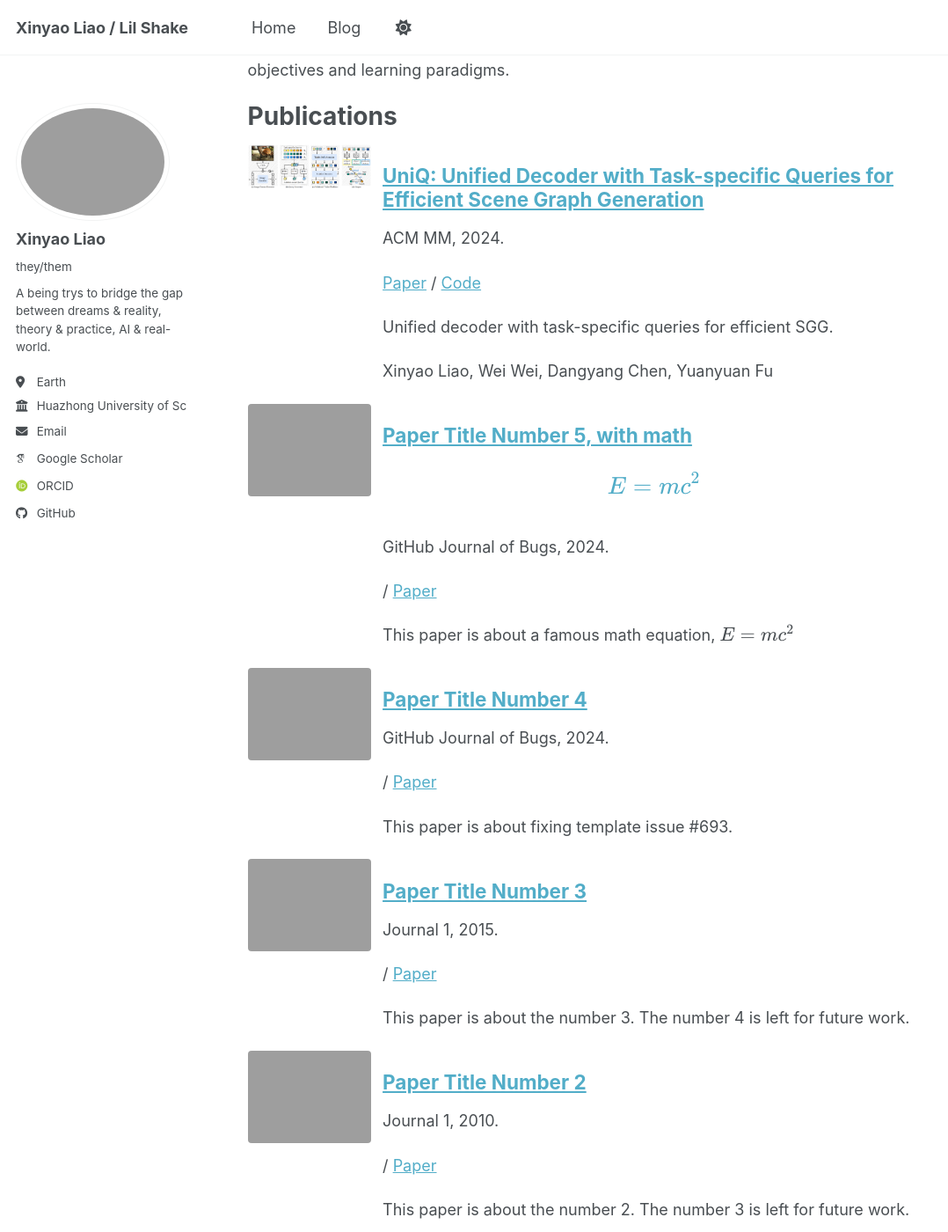
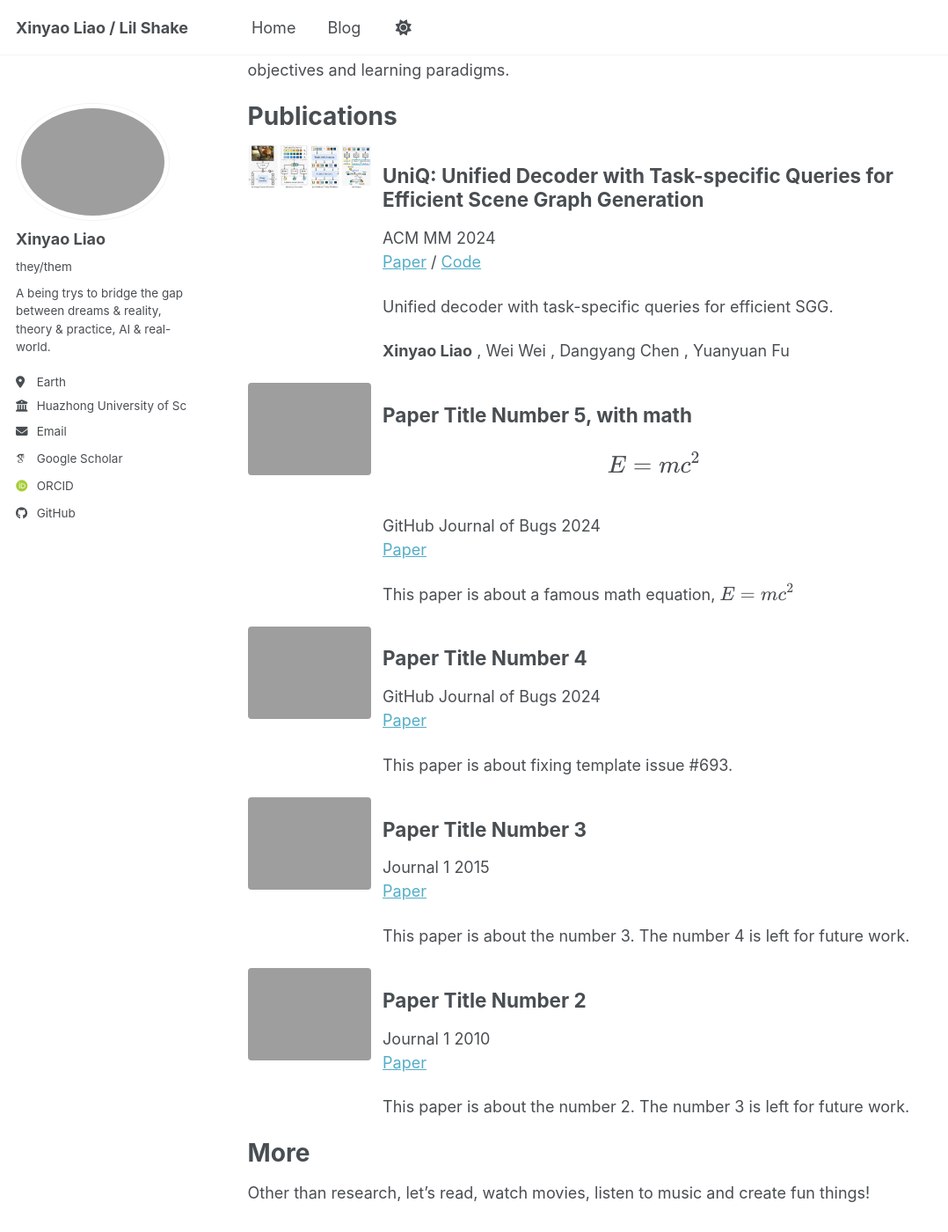
Before and after one commit to Lil-Shake/Lil-Shake.github.io, a Jekyll site: the page built from _pages/about.md, in a window 1280 px wide and 1400 px high, scrolled down 288 px. Shown: the whole window at 88% size, without its empty margins (0-1078 px from the left). Built offline with Jekyll 4.4.1, drawn with Linux system fonts in a browser that asks for light colours; some web fonts are replaced; a script bundle is joined from its source files by our own code; library files that are not in the unit come from our copies.

Commit message:
Enhance author formatting and link structure
Refactor author display and publication links in archive.

```diff
--- a/_includes/archive-single.html
+++ b/_includes/archive-single.html
@@ -10,46 +10,81 @@
 {% endif %}
 
 {% assign title = post.title %}
+
 {% assign show_publication_teaser = post.collection == 'publications' and teaser %}
 
+{%- comment -%}
+===========================
+   AUTHOR NAME BOLDING
+===========================
+{%- endcomment -%}
+{% capture authors_list %}
+  {% for a in post.authors %}
+    {% assign name = a | strip %}
+    {% if name == "Xinyao Liao" %}
+      <strong>{{ name }}</strong>
+    {% else %}
+      {{ name }}
+    {% endif %}
+    {% unless forloop.last %}, {% endunless %}
+  {% endfor %}
+{% endcapture %}
+
+{%- comment -%}
+===========================
+   PUBLICATION LINKS
+===========================
+{%- endcomment -%}
 {% capture publication_links %}
-  <p>
+  <p class="pub-links">
+    {% assign has_prev = false %}
+
     {% if post.website %}
-      <a href="{{ post.website }}">Website</a>
+      <a class="pub-link" href="{{ post.website }}">Website</a>
       {% assign has_prev = true %}
     {% endif %}
 
     {% if post.paperurl %}
       {% if has_prev %} / {% endif %}
-      <a href="{{ post.paperurl }}">Paper</a>
+      <a class="pub-link" href="{{ post.paperurl }}">Paper</a>
       {% assign has_prev = true %}
     {% endif %}
 
     {% if post.code or post.codeurl %}
       {% assign code_link = post.code | default: post.codeurl %}
       {% if has_prev %} / {% endif %}
-      <a href="{{ code_link }}">Code</a>
+      <a class="pub-link" href="{{ code_link }}">Code</a>
       {% assign has_prev = true %}
     {% endif %}
   </p>
 {% endcapture %}
 
+{%- comment -%}
+===========================
+   VENUE BADGE
+===========================
+{%- endcomment -%}
+{% capture venue_badge %}
+  {% if post.venue %}
+    <span class="venue-badge">
+      {{ post.venue }} {{ post.date | date: "%Y" }}
+    </span>
+  {% endif %}
+{% endcapture %}
+
+{%- comment -%}
+===========================
+   MAIN BLOCK
+===========================
+{%- endcomment -%}
 {% capture archive_item_content %}
+  <!-- Title -->
+  <h2 class="archive__item-title">{{ title }}</h2>
 
-  <!-- Title -->
-  <h2 class="archive__item-title" itemprop="headline">
-    <a href="{{ base_path }}{{ post.url }}" rel="permalink">{{ title }}</a>
-  </h2>
+  <!-- Venue Badge -->
+  {{ venue_badge }}
 
-  <!-- Venue + Year -->
-  {% if post.venue %}
-    <p>
-      {{ post.venue }},
-      {{ post.date | date: "%Y" }}.
-    </p>
-  {% endif %}
-
-  <!-- Website / Paper / Code -->
+  <!-- Links -->
   {{ publication_links }}
 
   <!-- Excerpt -->
@@ -58,27 +93,16 @@
   {% endif %}
 
   <!-- Authors at bottom -->
-  {% if post.authors %}
-    <p>
-      {% for a in post.authors %}
-        {% if forloop.last %}
-          {{ a }}
-        {% else %}
-          {{ a }},
-        {% endif %}
-      {% endfor %}
-    </p>
-  {% endif %}
-
+  <p class="pub-authors">{{ authors_list }}</p>
 {% endcapture %}
 
 <div class="list__item">
-  <article class="archive__item" itemscope itemtype="http://schema.org/CreativeWork">
+  <article class="archive__item">
 
     {% if show_publication_teaser %}
       <div class="archive__item-publication">
 
-        <!-- Left teaser image -->
+        <!-- Left Teaser -->
         <div class="archive__item-teaser archive__item-teaser--side">
           <img src=
             {% if teaser contains "://" %}
```
Also changed, not shown: other parts of _includes/archive-single.html (+2 -2 lines).
